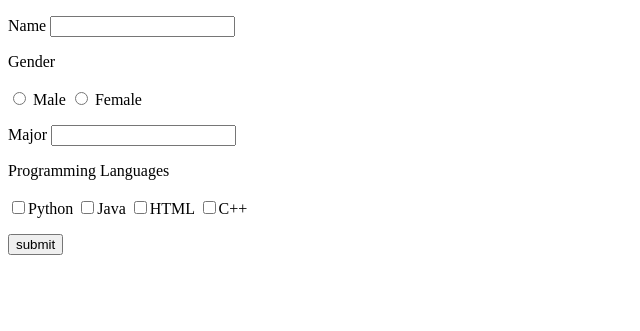
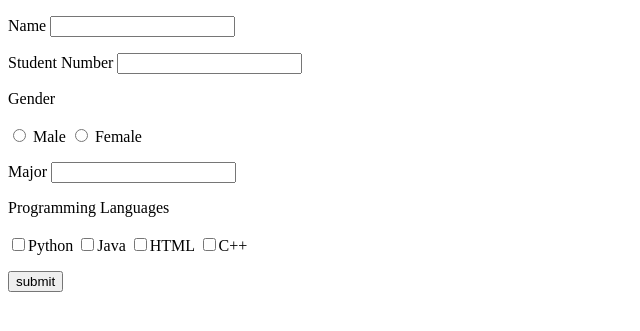
Before and after one commit to RohSungKyun/2022-2-OSSPrac-Opsop-12, a Flask app: page / in a window 1280 px wide. Shown: the top 331 px of the page, without its empty margins (0-640 px from the left). Run offline with Flask 2, Linux system fonts and the light colour scheme.

Commit message:
add Number

```diff
--- a/TeamHw_3_Code/main.py
+++ b/TeamHw_3_Code/main.py
@@ -12,6 +12,7 @@ def result():
       result['Name'] = request.form.get('Name')
 
       # 학번
+      result['Number']=request.form.get('Number')
 
       # 성별
       result['Gender'] = request.form.get('Gender')
--- a/TeamHw_3_Code/templates/input_info.html
+++ b/TeamHw_3_Code/templates/input_info.html
@@ -5,6 +5,7 @@
       <form action = "/result" method = "POST">
          <p>Name <input type = "text" name = "Name" /></p>
          <!-- 학번 -->
+         <p>Student Number <input type= "text"  name = "Number" /></p>
 
          <!-- 성별 -->
          <p>
```
